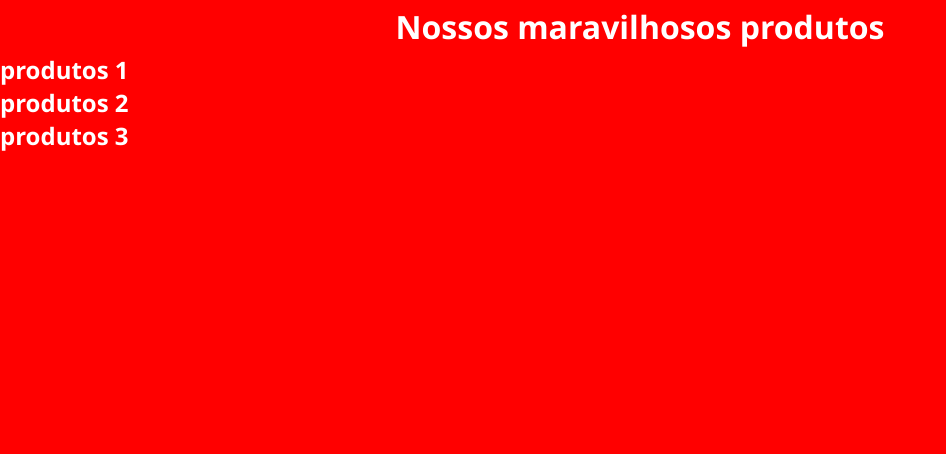
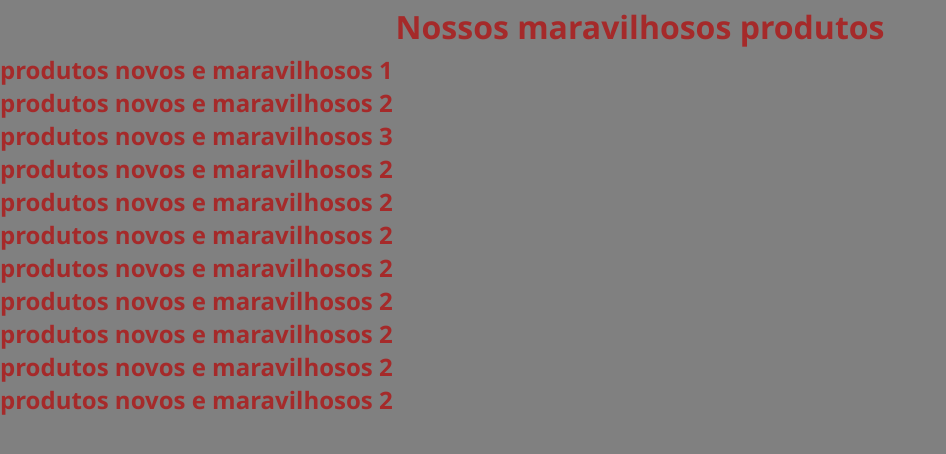
Before and after one commit to lucasmaciel-g/cursogit, a plain HTML site: page produtos.html in a window 1280 px wide. Shown: the whole page, without its empty margins (0-946 px from the left). Drawn offline with Linux system fonts and the light colour scheme.

Commit message:
Alterando a página de produtos para um novo estilo

```diff
--- a/assets/css/style.css
+++ b/assets/css/style.css
@@ -5,8 +5,8 @@
 }
 
 body{
-    background-color: red;
-    color: white;
+    background-color: gray;
+    color: brown;
     font-family: 'Segoe UI', Tahoma, Geneva, Verdana, sans-serif;
 }
 
--- a/produtos.html
+++ b/produtos.html
@@ -8,9 +8,17 @@
 </head>
 <body>
     <h1>Nossos maravilhosos produtos</h1>
-    <h2>produtos 1</h2>
-    <h2>produtos 2</h2>
-    <h2>produtos 3</h2>
+    <h2>produtos novos e maravilhosos 1</h2>
+    <h2>produtos novos e maravilhosos 2</h2>
+    <h2>produtos novos e maravilhosos 3</h2>
+    <h2>produtos novos e maravilhosos 2</h2>
+    <h2>produtos novos e maravilhosos 2</h2>
+    <h2>produtos novos e maravilhosos 2</h2>
+    <h2>produtos novos e maravilhosos 2</h2>
+    <h2>produtos novos e maravilhosos 2</h2>
+    <h2>produtos novos e maravilhosos 2</h2>
+    <h2>produtos novos e maravilhosos 2</h2>
+    <h2>produtos novos e maravilhosos 2</h2>
     <script src="assets/js/app.js"></script>
 </body>
 </html>
```
